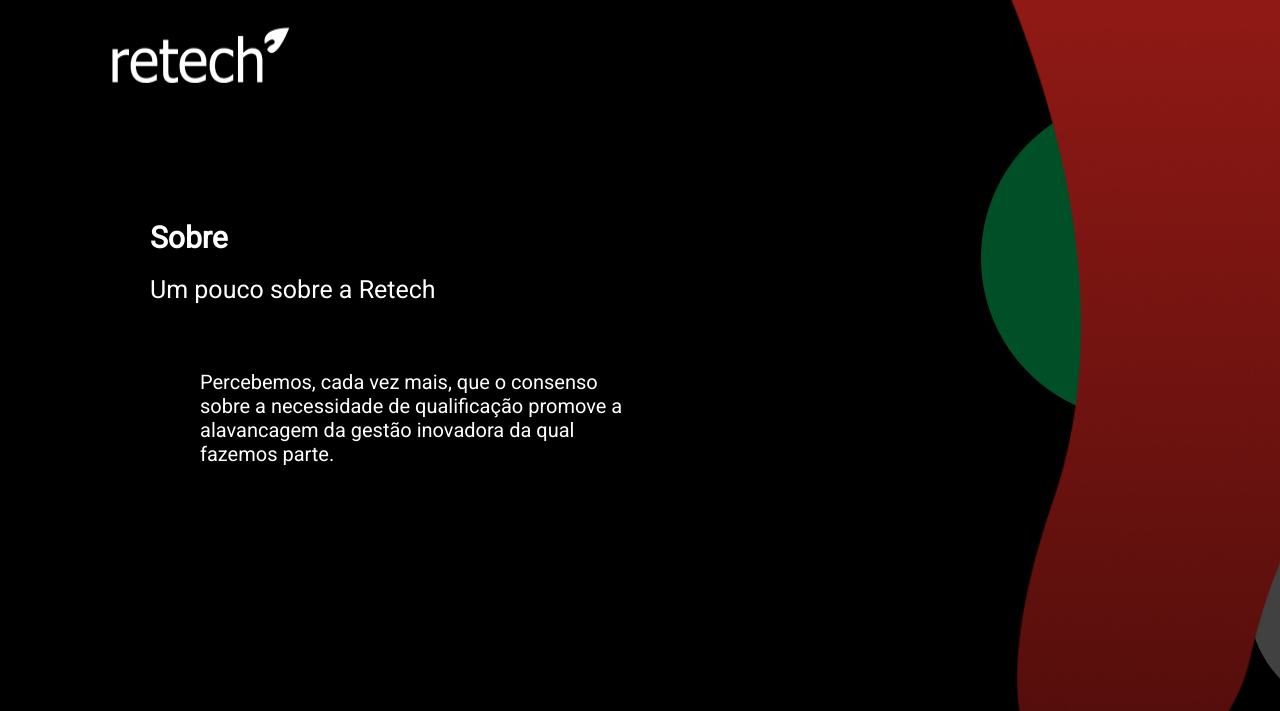
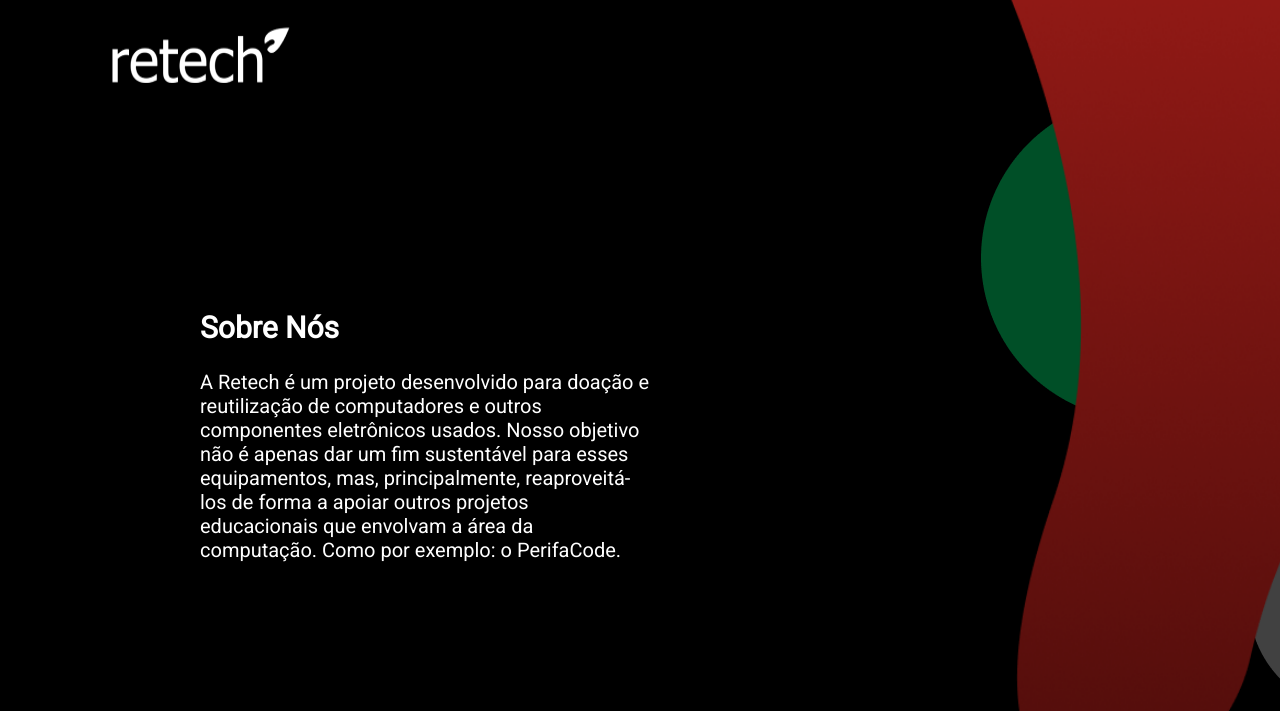
Before and after one commit to henriqueosiro/Retech, a Django app: page /sobre in a window 1280 px wide; the page is wider, and only the part inside the window is pictured. Shown: the top 711 px of that part. Run offline with Django 3.2, Linux system fonts and the light colour scheme.

Commit message:
alinhando site web

```diff
--- a/website/static/css/about_style.css
+++ b/website/static/css/about_style.css
@@ -127,15 +127,15 @@
 .informacoes h1{
     position: absolute;
     height: 50px;
-    top: 200px;
-    left: 150px;
+    top: 290px;
+    left: 200px;
     color: white;
     font-size:30px;
     font-family: 'Roboto', sans-serif;
 }
 .informacoes .p1{
     top: 250px;
-    left: 150px;
+    left: 200px;
     width: 300px;
     color: white;
     font-size:25px;
--- a/website/static/css/style.css
+++ b/website/static/css/style.css
@@ -1,4 +1,7 @@
-
+body::-webkit-scrollbar{
+    width: 0px;
+    background: transparent;
+}
 
 body{
     background: black;
--- a/website/templates/about.html
+++ b/website/templates/about.html
@@ -24,9 +24,8 @@
 </header>
 <body>
     <div class="informacoes">
-        <h1>Sobre</h1>
-        <p class="p1">Um pouco sobre a Retech</p>
-        <p>Percebemos, cada vez mais, que o consenso sobre a necessidade de qualificação promove a alavancagem da gestão inovadora da qual fazemos parte.</p>
+        <h1>Sobre Nós</h1>
+        <p>A Retech é um projeto desenvolvido para doação e reutilização de computadores e outros componentes eletrônicos usados. Nosso objetivo não é apenas dar um fim sustentável para esses equipamentos, mas, principalmente, reaproveitá-los de forma a apoiar outros projetos educacionais que envolvam a área da computação. Como por exemplo: o PerifaCode.</p>
     </div>
 </body>
 <footer>
--- a/website/templates/index.html
+++ b/website/templates/index.html
@@ -18,7 +18,7 @@
         <img src="../static/img/logo transparent 1.png" alt="logo" class="logo">
         <img src="../static/img/Vector 1.png" alt="vector" class=vector1>
         <img src="../static/img/2009421.png" alt="placa" class="plaquinha">
-        <a class="sobre" href="/sobre">Sobre Nós</a>
+        <a class="sobre" href="#sob">Sobre Nós</a>
         <a class="contato" href="/contato">Contato</a>
         <a class="doe" href="/cadastro">Doe Aqui</a>
     </div>
```
Also changed, not shown: website/static/css/register_style.css (+7 -4 lines), website/templates/register.html (+0 -11 lines).
